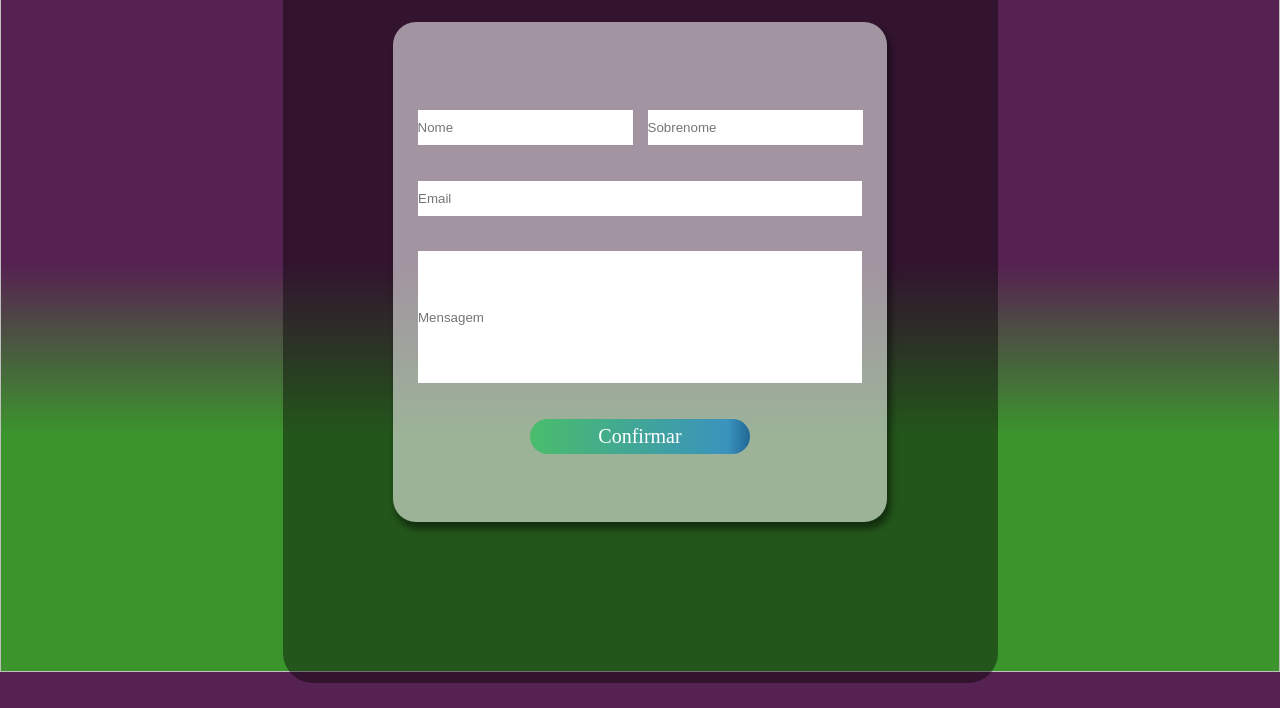
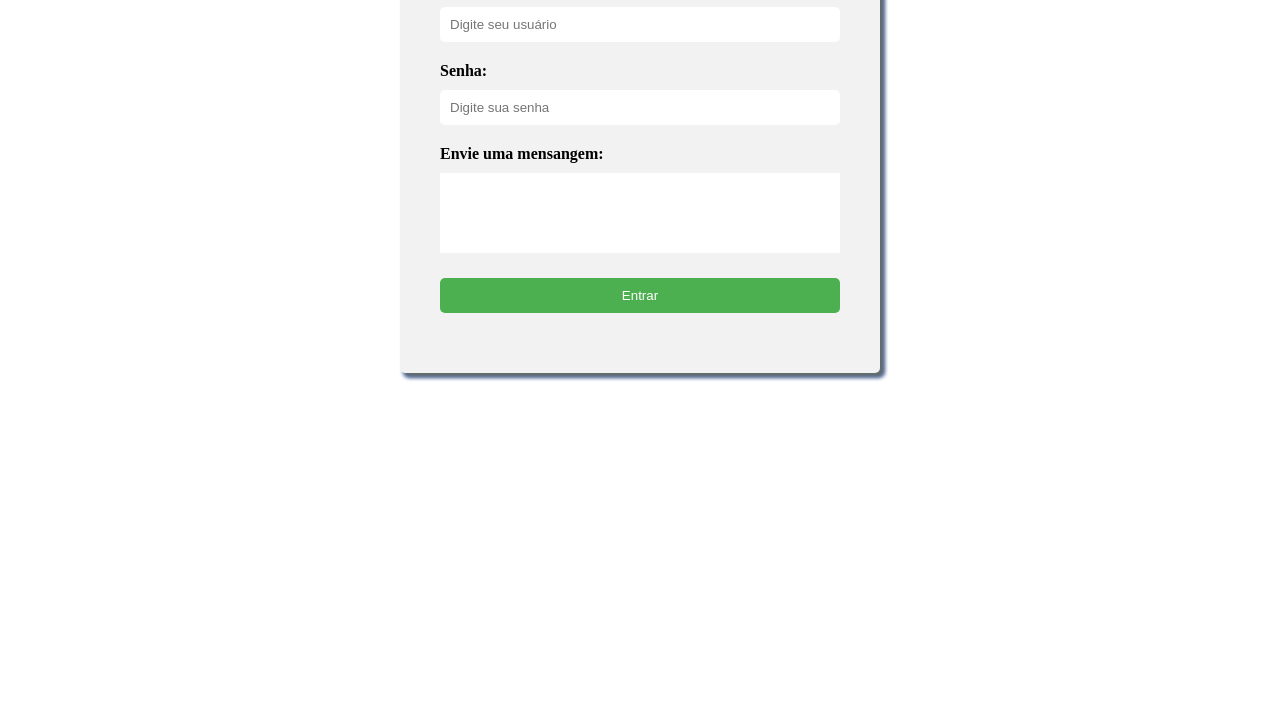
Before and after one commit to Balves129/projeto-mapa-0803, a website: page Navbar-master/Pages/Contato.html in a window 1280 px wide. Shown: the part 128-836 px from the top of the page. After the commit the page ends 800 px from the top, so only its background shows below. Drawn offline with Linux system fonts and the light colour scheme.

Commit message:
projeto-mapa

```diff
--- a/Navbar-master/Pages/Contato.css
+++ b/Navbar-master/Pages/Contato.css
@@ -4,125 +4,60 @@
     border: 0;
 }
 
-body {
-    position: relative;
-    width: 100vw;
-    height: 100vh;
 
-    background: linear-gradient(180deg, rgba(61, 1, 55, 0.87) 49.12%, rgb(60, 148, 45) 70.26%);
+ .login-container {
+	max-width: 400px;
+	margin: 0 auto;
+	padding: 40px;
+	background-color: #f2f2f2;
+	border-radius: 5px;
+    box-shadow: 4px 4px 4px #676e67, 4px 4px 4px #1d4ccf;
 }
 
-main{
-    position: absolute;
-    display: flex;
-    justify-content: center;
-    align-items: center;
-
-    top:0px;
-
-    height: 100vh;
-    width: 100vw;
+h1 {
+	text-align: center;
+	margin-bottom: 30px;
 }
 
-.blocpreto{
-    display: flex;
-    justify-content: center;
-    align-items: center;
-
-    width: 715px;
-    height: 822px;
-
-    background: rgba(0, 0, 0, 0.42);
-    border-radius: 30px;
+form {
+	display: flex;
+	flex-direction: column;
 }
 
-.titulo{
-    position: absolute;
-    display: flex;
-    align-items: center;
-    flex-direction: column;
+label {
+	font-weight: bold;
+	margin-bottom: 10px;
+}
 
-    margin-top: 50px;
-    row-gap: 15px;
+input[type="text"], input[type="password"] {
+	padding: 10px;
+	margin-bottom: 20px;
+	border: none;
+	border-radius: 5px;
+}
 
-    width: 715px;
-    height: 822px;
+button[type="submit"] {
+	padding: 10px;
+	background-color: #4CAF50;
+	color: white;
+	border: none;
+	border-radius: 5px;
+	cursor: pointer;
+    margin-top: 25px;
+}
 
-    color: #FFFFFF;
-
+button[type="submit"]:hover {
+	background-color: #3e8e41;
 
 }
 
-.blocbranco{
-    display: flex;
-    align-items: center;
-
-    width: 494px;
-    height: 500px;
-
-    background: rgba(255, 255, 255, 0.55);
-    box-shadow: 3px 6px 6px 1px rgba(0, 0, 0, 0.45);
-    border-radius: 23px;
-
+#error-message {
+	color: red;
+	text-align: center;
+	margin-top: 20px;
 }
-
-
-form{
-    position: relative;
-    display: flex;
-    justify-content: center;
-    align-items: center;
-    flex-direction: row;
-    flex-wrap: wrap;
-
-    width: 494px;
-    height: 400px;
-
+textarea{
+    resize: none;
+    height: 80px;
+    width: 400px;
 }
-
-.teste{
-    display: flex;
-    justify-content: center;
-    column-gap: 15px;
-
-    width: 494px;
-}
-
-.teste input{
-    position: relative;
-
-    margin-top:20px;
-
-    width: 215px;
-}
-
-.box_mensagem{
-    height: 132px;
-}
-
-form .botao{
-    width: 220px;
-}
-
-input{
-    width: 444px;
-    height: 35px;
-}
-
-.botao{
-    position: relative;
-
-    color: #FFFFFF;
-
-    font-family: 'M PLUS 2';
-    font-size: 20px;
-
-    cursor: pointer;
-
-    background: linear-gradient(91.26deg, #4ABD6A -1.08%, #3A93BD 89.71%, #002C60 113.6%);
-    border-radius: 30px;
-}
-.botao:hover{
-    transition: 1s ease-in-out;
-    background: linear-gradient(91.26deg, #3ba058 -1.08%, #297091 89.71%, #001c3f 113.6%);
-}
--- a/Navbar-master/Pages/Contato.html
+++ b/Navbar-master/Pages/Contato.html
@@ -4,33 +4,27 @@
     <meta charset="UTF-8">
     <meta http-equiv="X-UA-Compatible" content="IE=edge">
     <meta name="viewport" content="width=device-width, initial-scale=1.0">
-    <title>Document</title>
+    <title>CadêUai | Contato</title>
     <link rel="stylesheet" href="Contato.css">
 </head>
 <body>
 
-    <img src="Imagem\fundo.png" style="width:100vw; height: 100vh;" alt="">
     <main>
-        <div class="blocpreto">
-            <div class="titulo">
-                <h2>Pronto para começar?</h2>
-                <h1>Entre em contato</h1>
-            </div>
-            <div class="blocbranco">
+        <div class="login-container">
+            <h1>Entre em Contato</h1>
+            <form>
+                <label for="username">Usuário:</label>
+                <input type="text" id="username" name="username" placeholder="Digite seu usuário" required="">
 
-                <form>
-                    <div class="teste">
-                        <input id="nome" placeholder="Nome" autocomplete="off">
-                        <input id="sobrenome" placeholder="Sobrenome">
-                    </div>
+                <label for="password">Senha:</label>
+                <input type="password" id="password" name="password" placeholder="Digite sua senha" required="">
 
-                    <input id="email" placeholder="Email" type="password" autocomplete="off">
-                    <input id="mensagem" placeholder="Mensagem" class="box_mensagem" autocomplete="off">
+                <label for="message">Envie uma mensangem: </label>
+                <textarea name="message" id="message" required=""></textarea>
 
-                    <input class="botao" type="submit" value="Confirmar">
-                </form>
-
-            </div>
+                <button type="submit" id="login-button">Entrar</button>
+            </form>
+            <p id="error-message"></p>
         </div>
     </main>
     <script src="Contato.js"></script>
--- a/Navbar-master/Pages/Login.css
+++ b/Navbar-master/Pages/Login.css
@@ -1,4 +1,4 @@
-*{
+/* *{
     font-family: 'Gill Sans', 'Gill Sans MT', Calibri, 'Trebuchet MS', sans-serif;
     margin: 0;
     padding: 0;
@@ -51,4 +51,53 @@ img{
     border: none;
     transform: scale(1.1);
 
+} */
+
+.login-container {
+	max-width: 400px;
+	margin: 0 auto;
+	padding: 50px;
+	background-color: #f2f2f2;
+	border-radius: 5px;
 }
+
+h1 {
+	text-align: center;
+	margin-bottom: 30px;
+}
+
+form {
+	display: flex;
+	flex-direction: column;
+}
+
+label {
+	font-weight: bold;
+	margin-bottom: 10px;
+}
+
+input[type="text"], input[type="password"] {
+	padding: 10px;
+	margin-bottom: 20px;
+	border: none;
+	border-radius: 5px;
+}
+
+button[type="submit"] {
+	padding: 10px;
+	background-color: #4CAF50;
+	color: white;
+	border: none;
+	border-radius: 5px;
+	cursor: pointer;
+}
+
+button[type="submit"]:hover {
+	background-color: #3e8e41;
+}
+
+#error-message {
+	color: red;
+	text-align: center;
+	margin-top: 20px;
+}
--- a/Navbar-master/Pages/global.css
+++ b/Navbar-master/Pages/global.css
@@ -9,7 +9,7 @@ body {
     width: 100vw;
     height: 100vh;
     overflow-x: hidden;
-    background: linear-gradient(180deg, #4b1bbd, #2c70a7);
+    background: linear-gradient(180deg, #13307e, #265c85);
 }
 
 main{
```
Also changed, not shown: Navbar-master/Pages/Login.html (+15 -2 lines).
